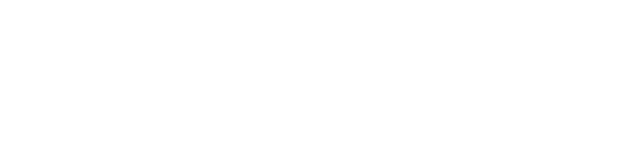
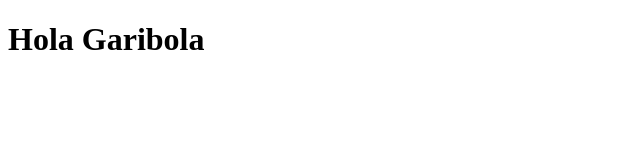
Before and after one commit to FrancisTocino/star-wars-timeline, a plain HTML site: page index.html in a window 1280 px wide. Shown: the whole page, without its empty margins (0-640 px from the left). Drawn offline with Linux system fonts and the light colour scheme.

Commit message:
Mado Algo de cuerpo

```diff
--- a/index.html
+++ b/index.html
@@ -7,6 +7,6 @@
     <title>STAR WARS TIMELINE</title>
 </head>
 <body>
-
+    <h1>Hola Garibola</h1>
 </body>
 </html>
```
